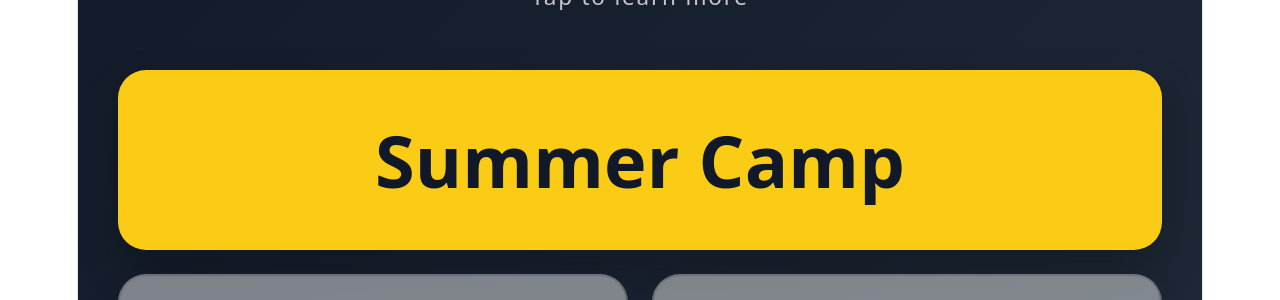
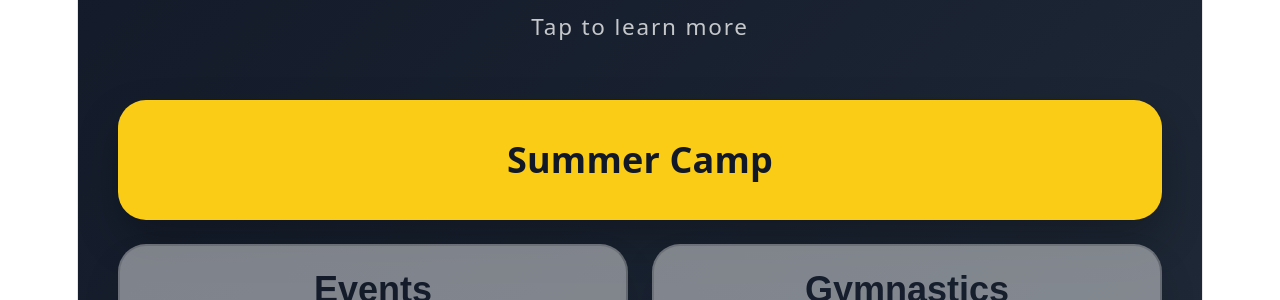
Before and after one commit to Energy-Fitness-Gym/energy-kiosk, a React (Vite) app: page / in a window 1280 px wide. Shown: the part 384-684 px from the top of the page. Built offline with nearby package versions, Linux system fonts and the light colour scheme.

Commit message:
Button change

```diff
--- a/src/pages/Home.css
+++ b/src/pages/Home.css
@@ -32,11 +32,6 @@
   display: grid;
   grid-template-columns: 1fr 1fr;
   gap: 24px;
-}
-
-.kioskButton.large {
-  min-height: 180px;
-  font-size: 4rem;
 }
 
 .kioskButton {
--- a/src/pages/Home.jsx
+++ b/src/pages/Home.jsx
@@ -15,7 +15,7 @@ function Home() {
       </section>
 
       <section className="buttonLayout">
-        <Link to="/summercamp" className="kioskButton primary large">
+        <Link to="/summercamp" className="kioskButton primary">
           Summer Camp
         </Link>
 
```
